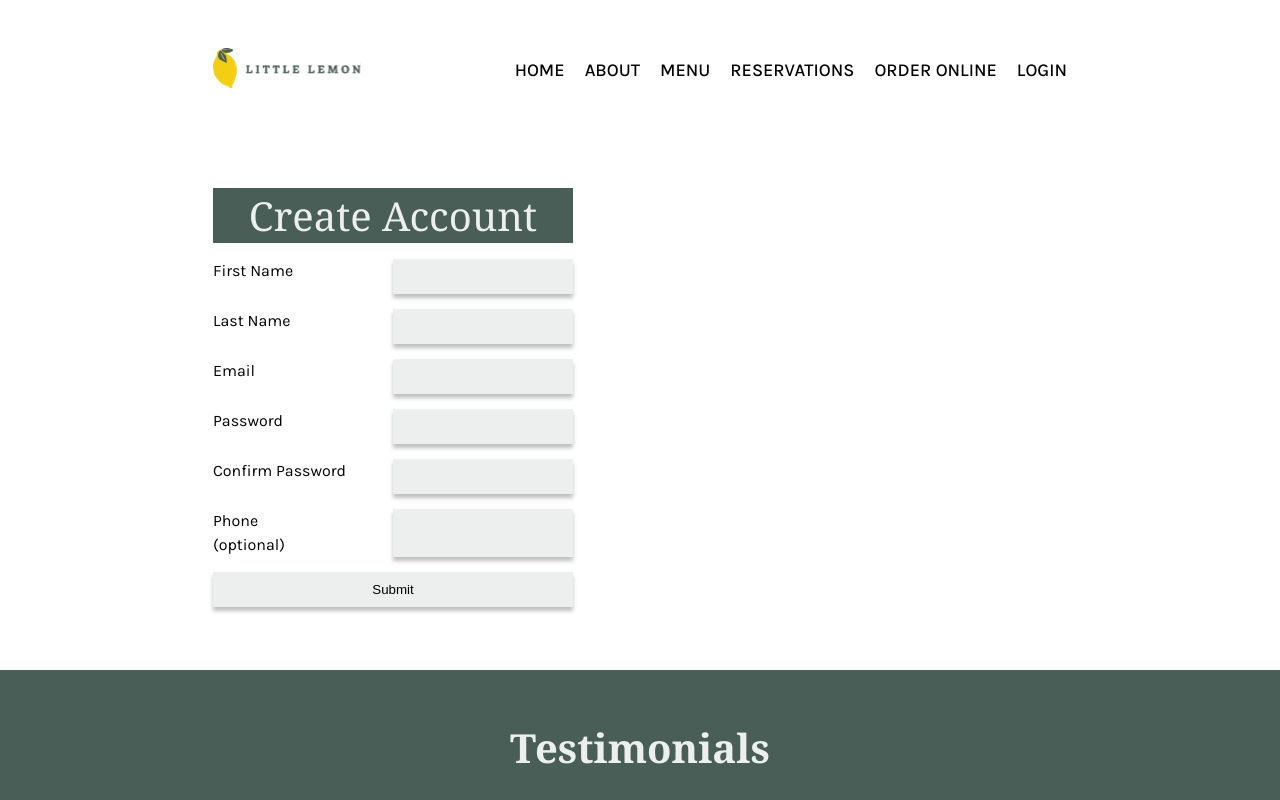
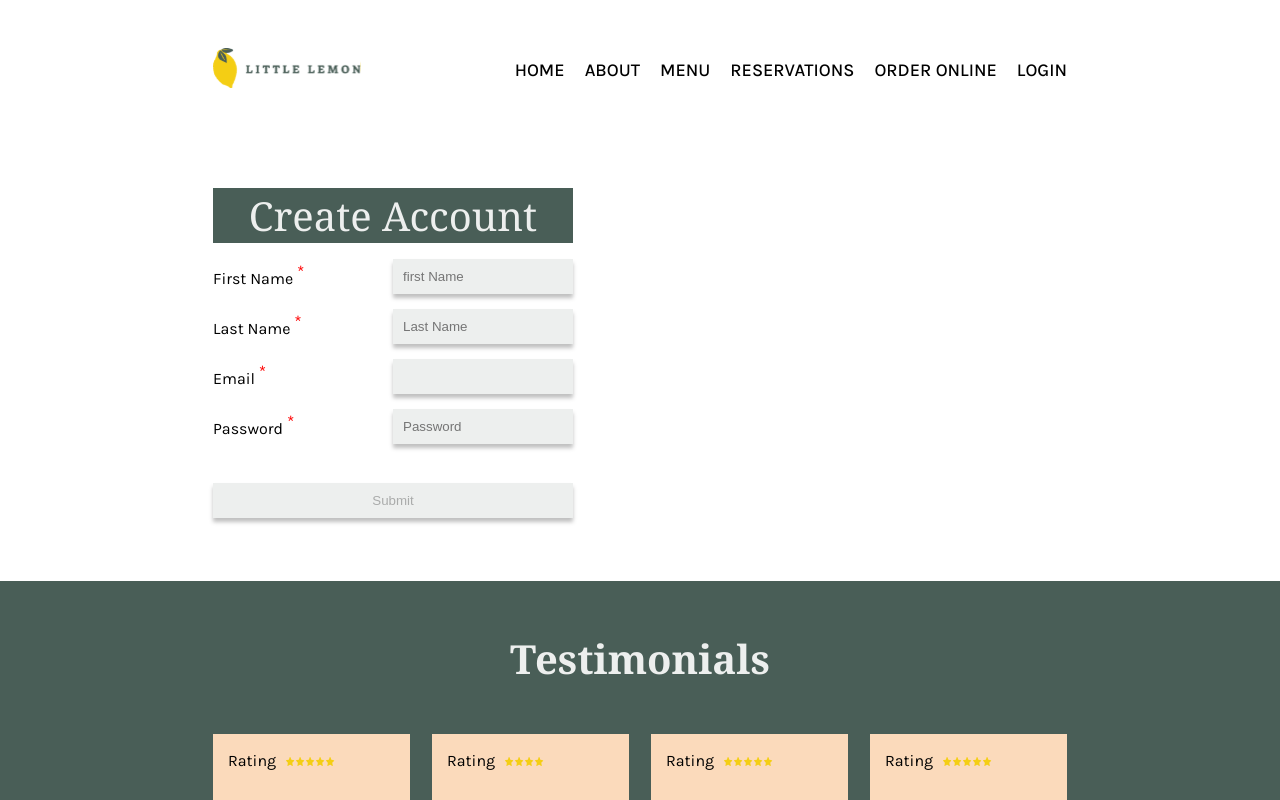
Before and after one commit to erasmogiron/capstone-project, a React (Create React App) app: page /login in a window 1280 px wide. Shown: the top 800 px of the page. Built offline with nearby package versions, Linux system fonts and the light colour scheme; a web font is replaced by a local one.

Commit message:
Setup Login.js

```diff
--- a/src/App.css
+++ b/src/App.css
@@ -251,6 +251,11 @@ form p {
   position: relative;
   bottom: -110px;
 }
+sup,
+.alert {
+  color: red;
+  font-size: 18px;
+}
 
 /* Queries */
 @media screen and (min-width: 767px) {
--- a/src/Components/Login.js
+++ b/src/Components/Login.js
@@ -1,24 +1,99 @@
 import React from "react";
+import { useState } from "react";
+import {validateEmail} from "../../src/utils";
+
+
+const PasswordErrorMessage = () => {
+    return (
+      <p className="alert">Password should have at least 8 characters</p>
+    );
+   };
 
 export default function Login() {
+
+    const [firstName, setFirstName] = useState("");
+    const [lastName, setLastName] = useState("");
+    const [email, setEmail] = useState("");
+    const [password, setPassword] = useState({
+        value: "",
+        isTouched: false,
+      });
+
+    const getIsFormValid = () => {
+        return(
+            firstName &&
+            validateEmail(email) &&
+            password.value.length >= 8
+        );
+    };
+
+    const clearForm = () => {
+        setFirstName("");
+        setLastName("");
+        setEmail("");
+        setPassword({
+          value: "",
+          isTouched: false,
+        });
+      };
+
+    const handleSubmit = (e) => {
+        e.preventDefault();
+        alert("Account created!");
+        clearForm()
+    };
+
+
     return(
             <main className="container">
                 <div className="row">
-                <form>
+                <form onSubmit={handleSubmit}>
                     <fieldset className="sub-title">Create Account</fieldset>
-                        <p><label for="first-name">First Name</label>
-                        <input id="first-name" type="text" name="first-name" /></p>
-                        <p><label for="last-name">Last Name</label>
-                        <input id="last-name" type="text" name="last-name" /></p>
-                        <p><label for="email">Email</label>
-                        <input id="email" type="email" name="email" /></p>
-                        <p><label for="password">Password</label>
-                        <input id="password" type="password" name="password" /></p>
-                        <p><label for="confirm-password">Confirm Password</label>
-                        <input id="confirm-password" type="password" name="confirm-password" /></p>
-                        <p><label for="phone">Phone<br/>(optional)</label>
-                        <input id="phone" type="tel" name="phone" /></p>
-                        <p><input type="submit" value="Submit" /></p>
+                        <p><label htmlFor="firstName">First Name <sup>*</sup> </label>
+                        <input
+                            type="text"
+                            placeholder="first Name"
+                            id="firstName"
+                            name="firstName"
+                            value={firstName}
+                            onChange={(e) => setFirstName(e.target.value)}
+                        /></p>
+                        <p><label htmlFor="lastName">Last Name <sup>*</sup> </label>
+                        <input
+                            type="text"
+                            placeholder="Last Name"
+                            id="lastName"
+                            name="lastName"
+                            value={lastName}
+                            onChange={(e) => setLastName(e.target.value)}
+                        /></p>
+                        <p><label htmlFor="email">Email <sup>*</sup> </label>
+                        <input
+                            id="email"
+                            type="email"
+                            name="email"
+                            value={email}
+                            onChange={(e) => setEmail(e.target.value)}
+                        /></p>
+                        <p><label htmlFor="password">Password <sup>*</sup> </label>
+                        <input
+                            id="password"
+                            type="password"
+                            name="password"
+                            value={password.value}
+                            onChange={(e) => {
+                                setPassword({ ...password, value: e.target.value });
+                              }}
+                              onBlur={() => {
+                                setPassword({ ...password, isTouched: true });
+                              }}
+                              placeholder="Password"
+                        /><br />
+                        {password.isTouched && password.value.length < 8 ? (
+                            <PasswordErrorMessage />
+                        ) : null}
+                        </p>
+                        <p><input disabled={!getIsFormValid()} type="submit" value="Submit" /></p>
                 </form>
                 </div>
             </main>
--- /dev/null
+++ b/src/utils.js
@@ -0,0 +1,7 @@
+export const validateEmail = (email) => {
+    return String(email)
+      .toLowerCase()
+      .match(
+        /^(([^<>()[\]\\.,;:\s@"]+(\.[^<>()[\]\\.,;:\s@"]+)*)|(".+"))@((\[[0-9]{1,3}\.[0-9]{1,3}\.[0-9]{1,3}\.[0-9]{1,3}\])|(([a-zA-Z\-0-9]+\.)+[a-zA-Z]{2,}))$/
+      );
+  };
```
